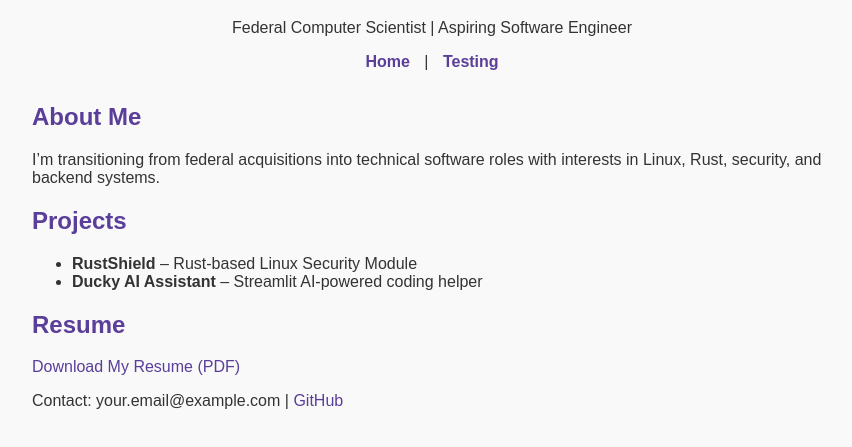
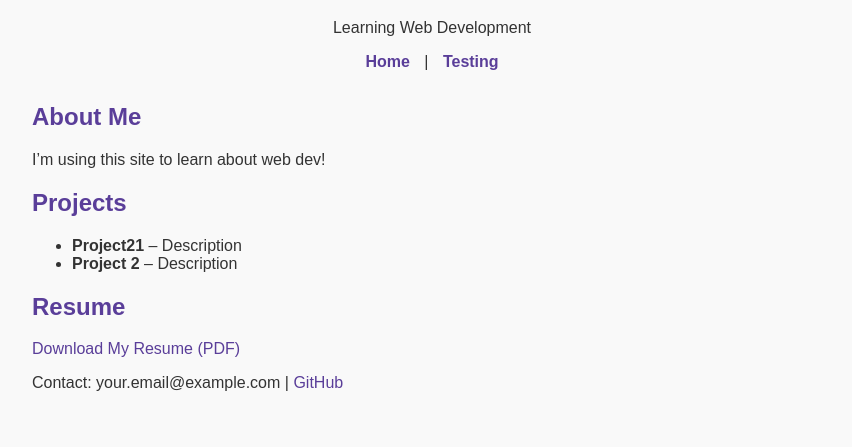
Before and after one commit to wieckingcp23/wieckingcp23.github.io, a plain HTML site: page index.html in a window 1280 px wide. Shown: the part 93-540 px from the top of the page, without its empty margins (208-1060 px from the left). Drawn offline with Linux system fonts and the light colour scheme.

Commit message:
Update index.html

```diff
--- a/index.html
+++ b/index.html
@@ -9,7 +9,7 @@
 <body>
   <header>
     <h1>Peyton Wiecking</h1>
-    <p>Federal Computer Scientist | Aspiring Software Engineer</p>
+    <p>Learning Web Development</p>
     <nav>
         <a href="index.html">Home</a> |
         <a href="testing.html">Testing</a>
@@ -18,14 +18,14 @@
 
   <section>
     <h2>About Me</h2>
-    <p>I’m transitioning from federal acquisitions into technical software roles with interests in Linux, Rust, security, and backend systems.</p>
+    <p>I’m using this site to learn about web dev!</p>
   </section>
 
   <section>
     <h2>Projects</h2>
     <ul>
-      <li><strong>RustShield</strong> – Rust-based Linux Security Module</li>
-      <li><strong>Ducky AI Assistant</strong> – Streamlit AI-powered coding helper</li>
+      <li><strong>Project21</strong> – Description</li>
+      <li><strong>Project 2</strong> – Description</li>
     </ul>
   </section>
 
```
